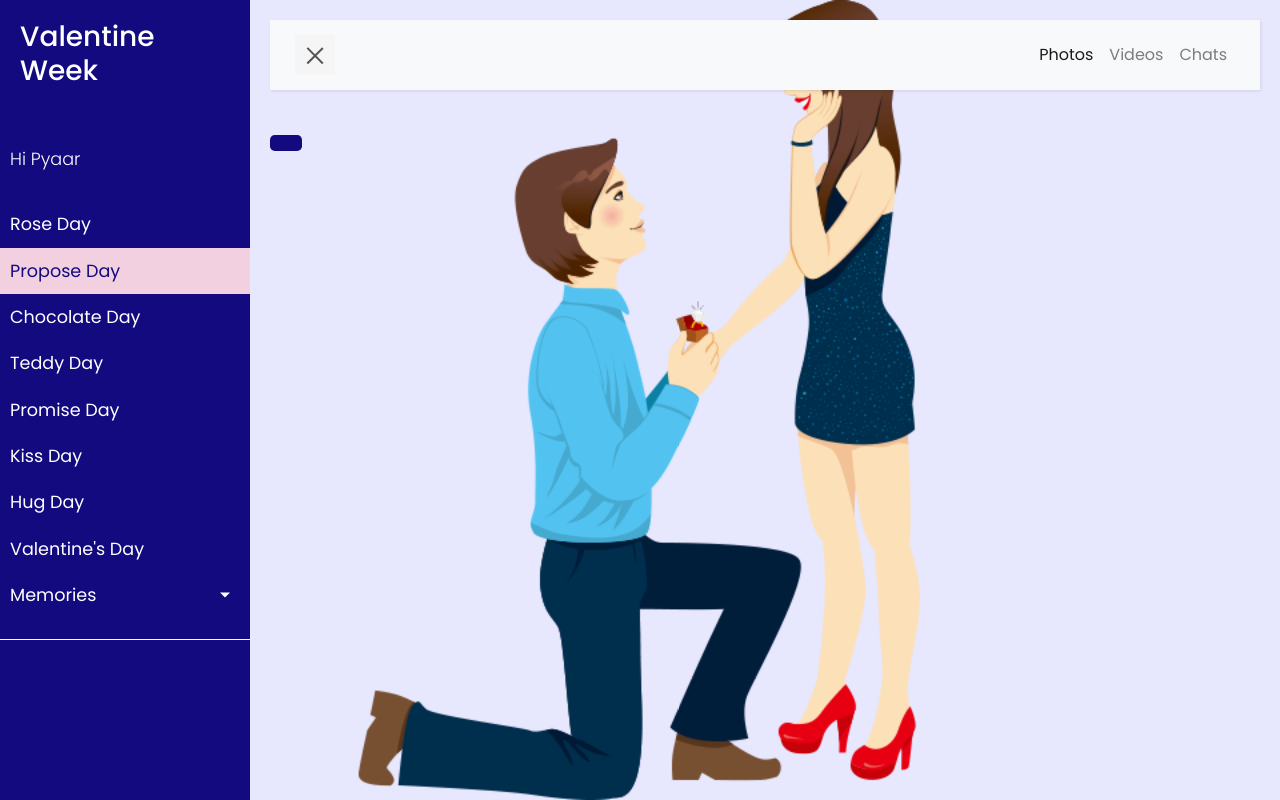
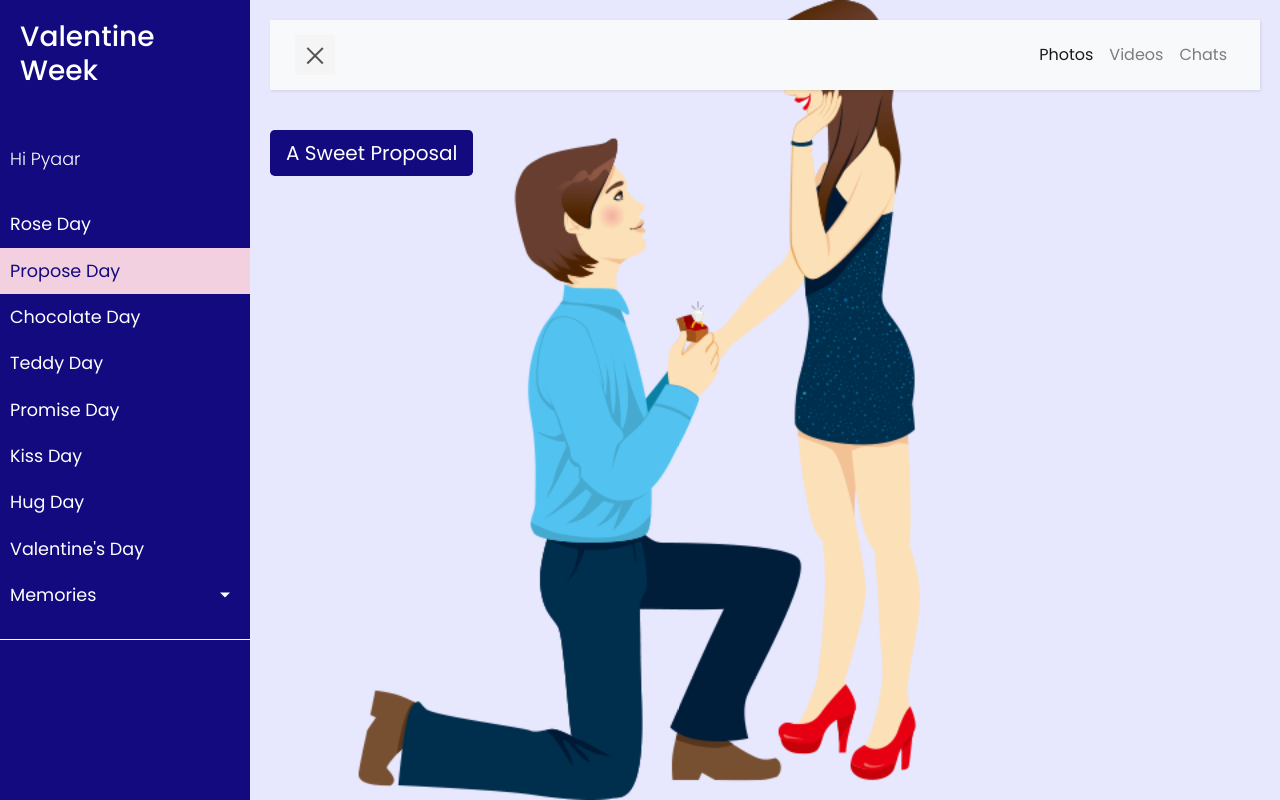
Before and after one commit to jaansforever/acchasuno, a plain HTML site: page propose.html in a window 1280 px wide. Drawn offline with nearby package versions, Linux system fonts and the light colour scheme.

Commit message:
Update propose.html

```diff
--- a/propose.html
+++ b/propose.html
@@ -91,7 +91,7 @@
                     </div>
                 </div>
             </nav>
-            <button type="button" class="btn btn-info btn-lg" data-toggle="modal" data-target="#myModal1" style="color: white; background-color: rgb(18, 10, 126); border: 0px;"></button>
+            <button type="button" class="btn btn-info btn-lg" data-toggle="modal" data-target="#myModal1" style="color: white; background-color: rgb(18, 10, 126); border: 0px;">A Sweet Proposal</button>
 
         </div>
 
```
